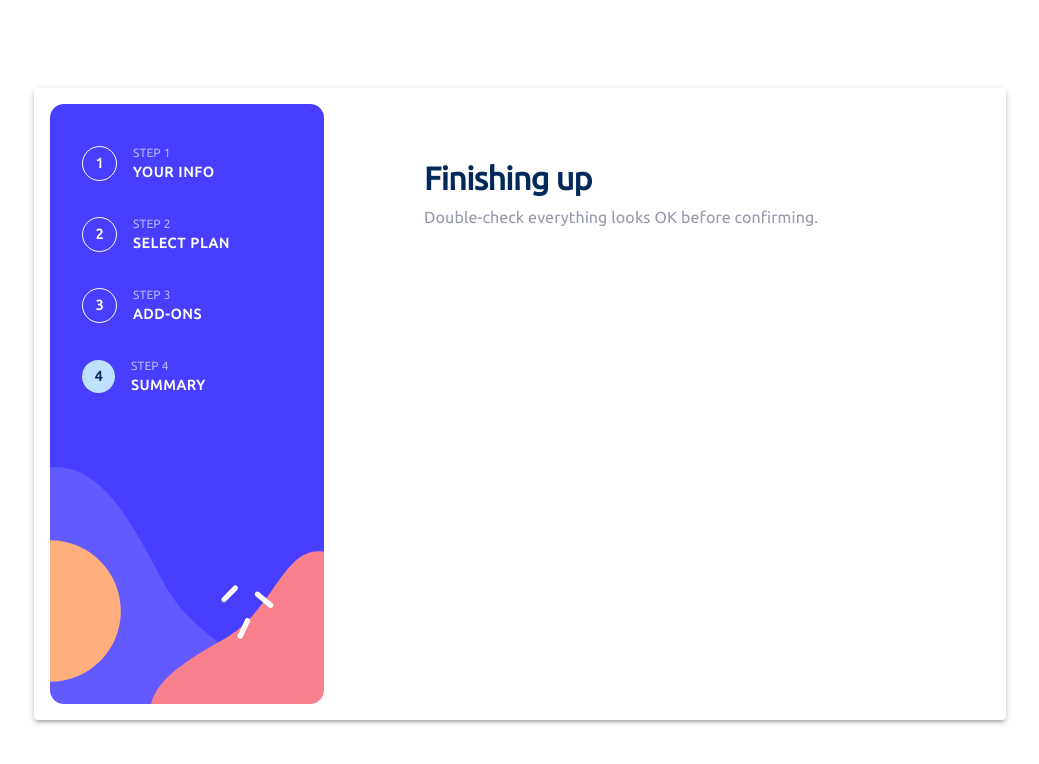
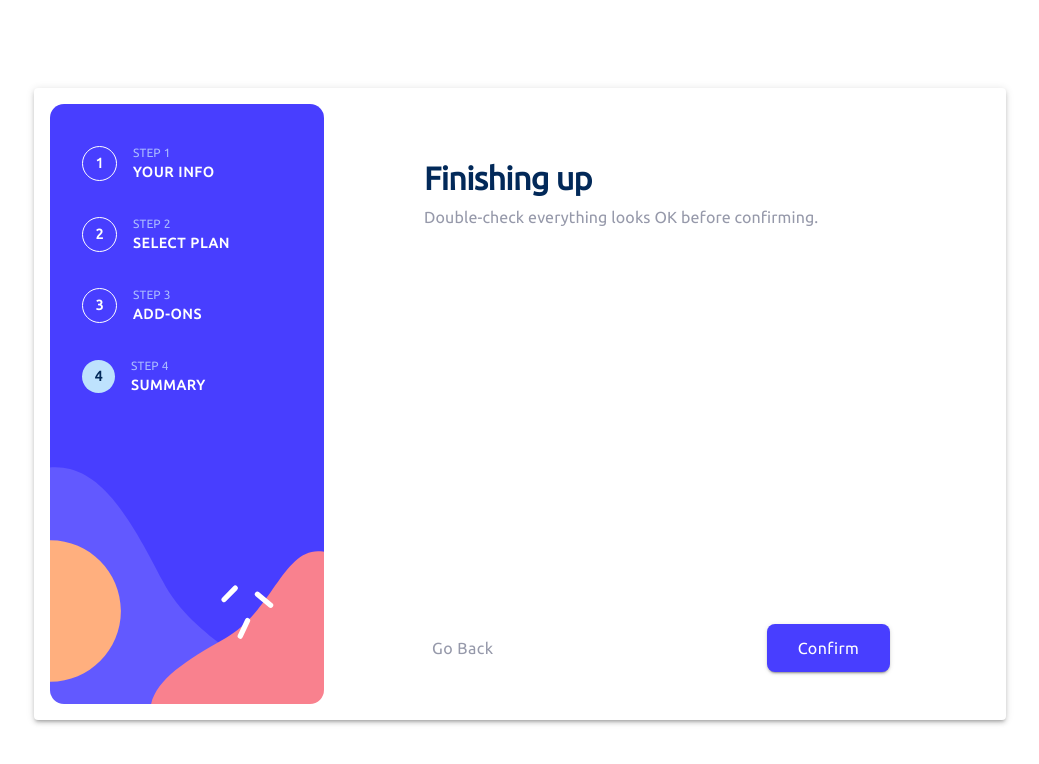
Before and after one commit to neda-pro/multi-step-form, a React (Vite) app: page /summary in a window 1280 px wide. Shown: the top 764 px of the page, without its empty margins (120-1159 px from the left). Built offline with nearby package versions, Linux system fonts and the light colour scheme.

Commit message:
FooterButton added in summary

```diff
--- a/src/routes/summary.jsx
+++ b/src/routes/summary.jsx
@@ -1,11 +1,18 @@
 import { useEffect } from "react";
 import { setDescription, setTitle } from "../features/navigation/headerSlice";
-import { useDispatch } from "react-redux";
+import { useDispatch, useSelector } from "react-redux";
 import { setStep } from "../features/navigation/sideBarSlice";
 import { setButtons, setNav } from "../features/navigation/footerSlice";
+import FooterButtons from "../components/FooterButtons";
+import { Box } from "@mui/material";
+import { useNavigate } from "react-router-dom";
 
 const Summary = () => {
+  const { hideBack, hideNext, isConfirm, next, previous } = useSelector(
+    (store) => store.footer
+  );
   const dispatch = useDispatch();
+  const navigate = useNavigate();
   useEffect(() => {
     dispatch(setTitle("Finishing up"));
     dispatch(
@@ -26,7 +33,30 @@ const Summary = () => {
       })
     );
   }, []);
-  return;
+  return (
+    <Box
+      sx={{
+        display: "flex",
+        flex: 1,
+        flexDirection: "column",
+      }}
+    >
+      <Box
+        sx={{
+          flex: 1,
+        }}
+      ></Box>
+      <FooterButtons
+        hideBack={hideBack}
+        hideNext={hideNext}
+        isConfirm={isConfirm}
+        onNextClick={() => {
+          navigate(`/${next}`);
+        }}
+        onPrevClick={() => navigate(`/${previous}`)}
+      />
+    </Box>
+  );
 };
 
 export default Summary;
```
